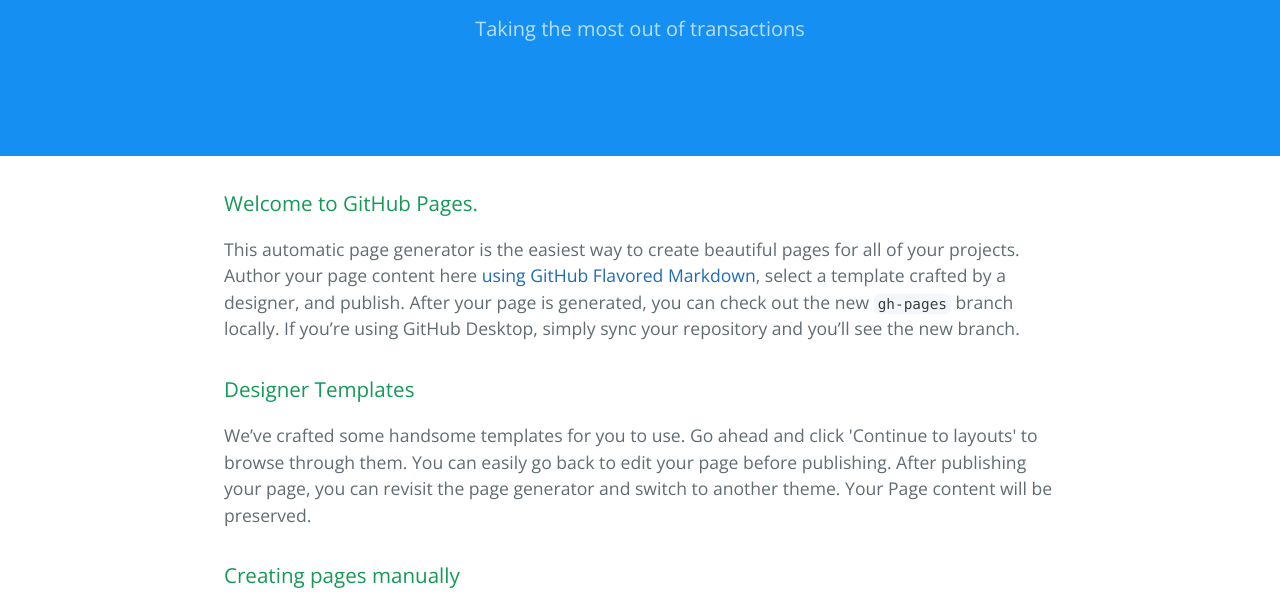
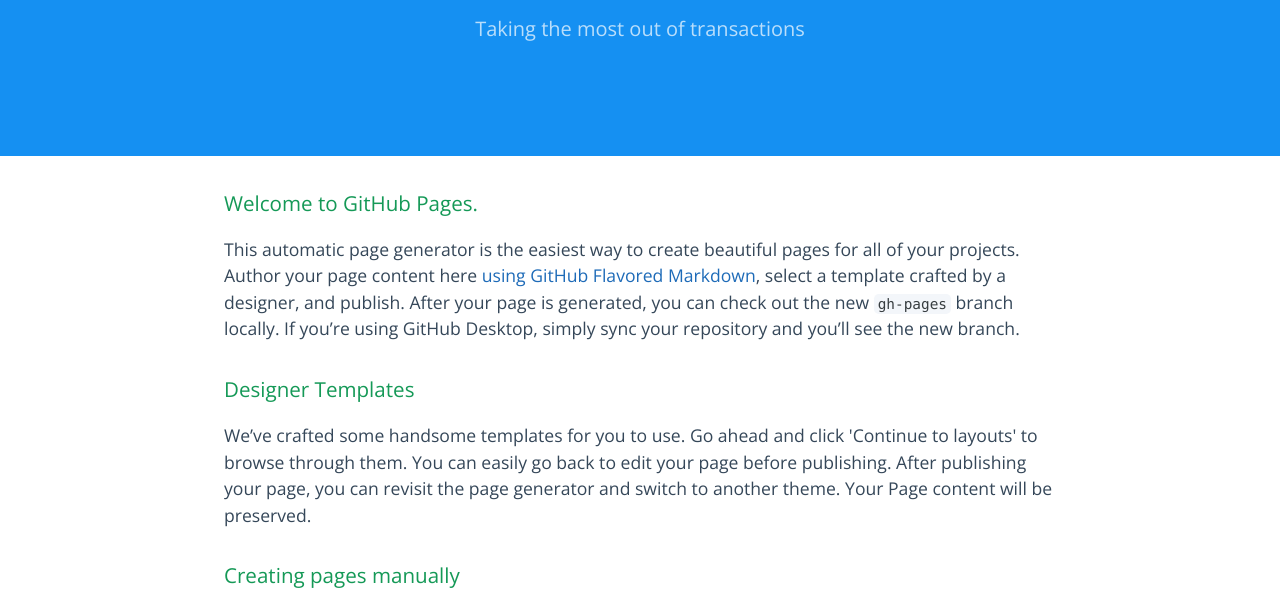
Before and after one commit to rsk-mind/rsk-mind.github.com, a plain HTML site: page index.html in a window 1280 px wide. Shown: the part 161-766 px from the top of the page. Drawn offline with nearby package versions, Linux system fonts and the light colour scheme.

Commit message:
Change text color

```diff
--- a/stylesheets/stylesheet.css
+++ b/stylesheets/stylesheet.css
@@ -7,7 +7,7 @@ body {
   font-family: "Open Sans", "Helvetica Neue", Helvetica, Arial, sans-serif;
   font-size: 16px;
   line-height: 1.5;
-  color: #606c71; }
+  color: #354759; }
 
 a {
   color: #1e6bb8;
```
